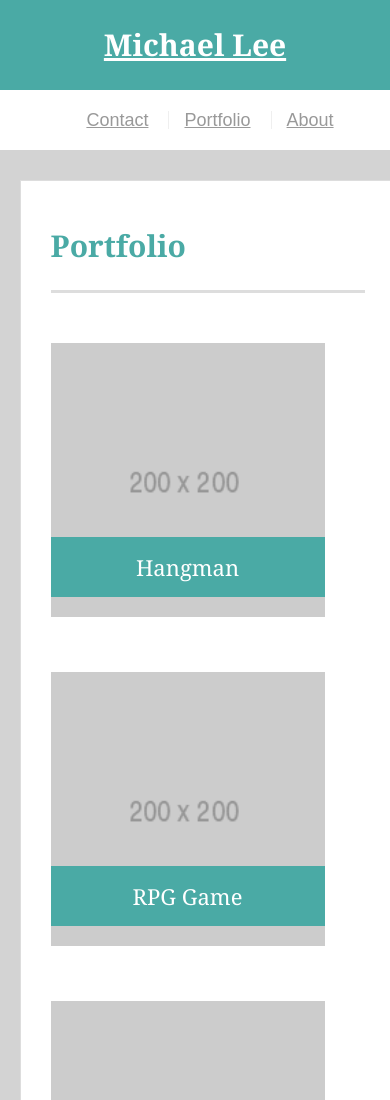
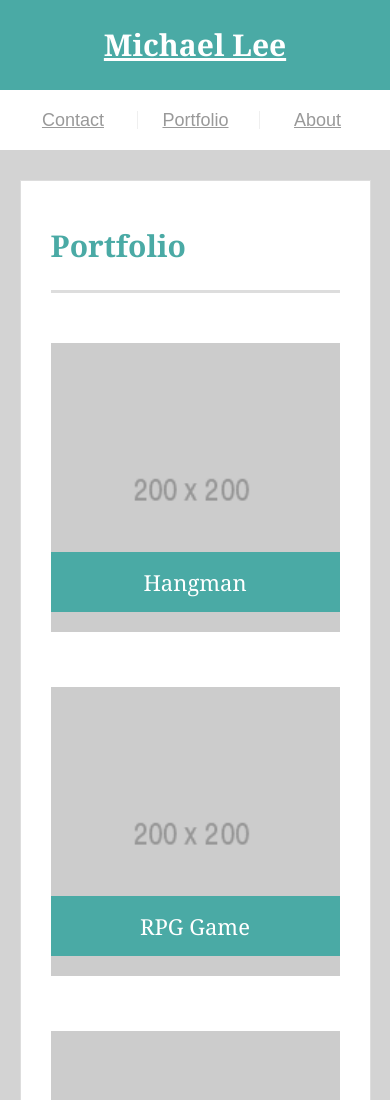
Before and after one commit to michaeljlee3/Responsive-Portfolio, a plain HTML site: page portfolio.html in a window 390 px wide. Shown: the top 1100 px of the page. Drawn offline with Linux system fonts and the light colour scheme.

Commit message:
Final Update

```diff
--- a/assets/css/style.css
+++ b/assets/css/style.css
@@ -265,10 +265,6 @@ input[type=submit] {
 		z-index: 1;
 	}
 
-	.box {
-		width: 100%;
-	}
-
 	#connect {
 		clear: both;
 		float: left;
@@ -282,7 +278,7 @@ input[type=submit] {
 		clear: both;
 		float: left;
 		overflow: auto 0;
-		width: initial;
+		width: 90%;
         margin: 5%;
 	}
 
@@ -306,5 +302,15 @@ input[type=submit] {
         margin: 0 5% 5% 5%;
         max-width: 640px;
         width: 90%;
-	}
+    }
+
+    nav>a {
+        width: 30%;
+        padding: 0;
+        margin: 0;
+    }
+
+    .work {
+        width: 100%;
+    }
 }
```
